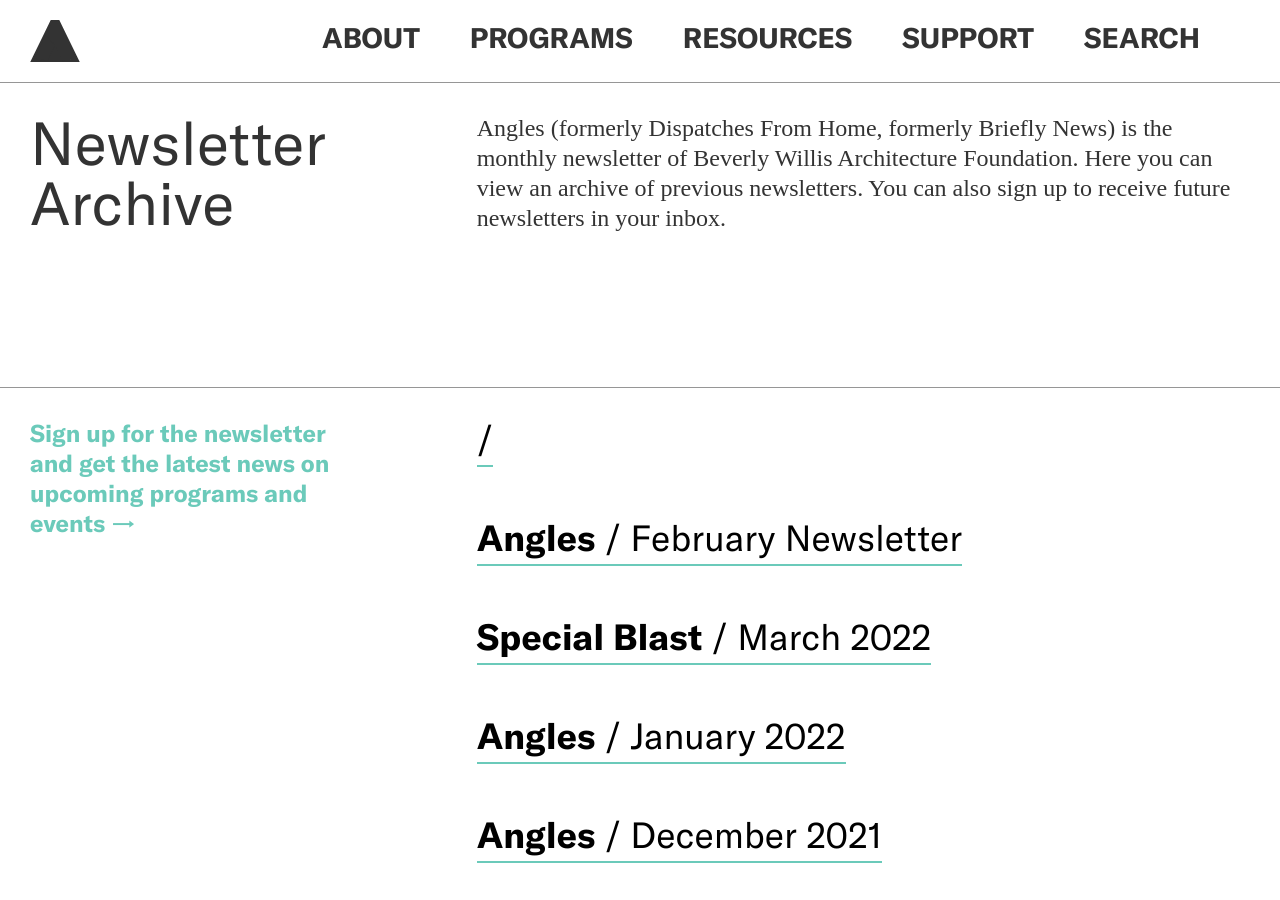
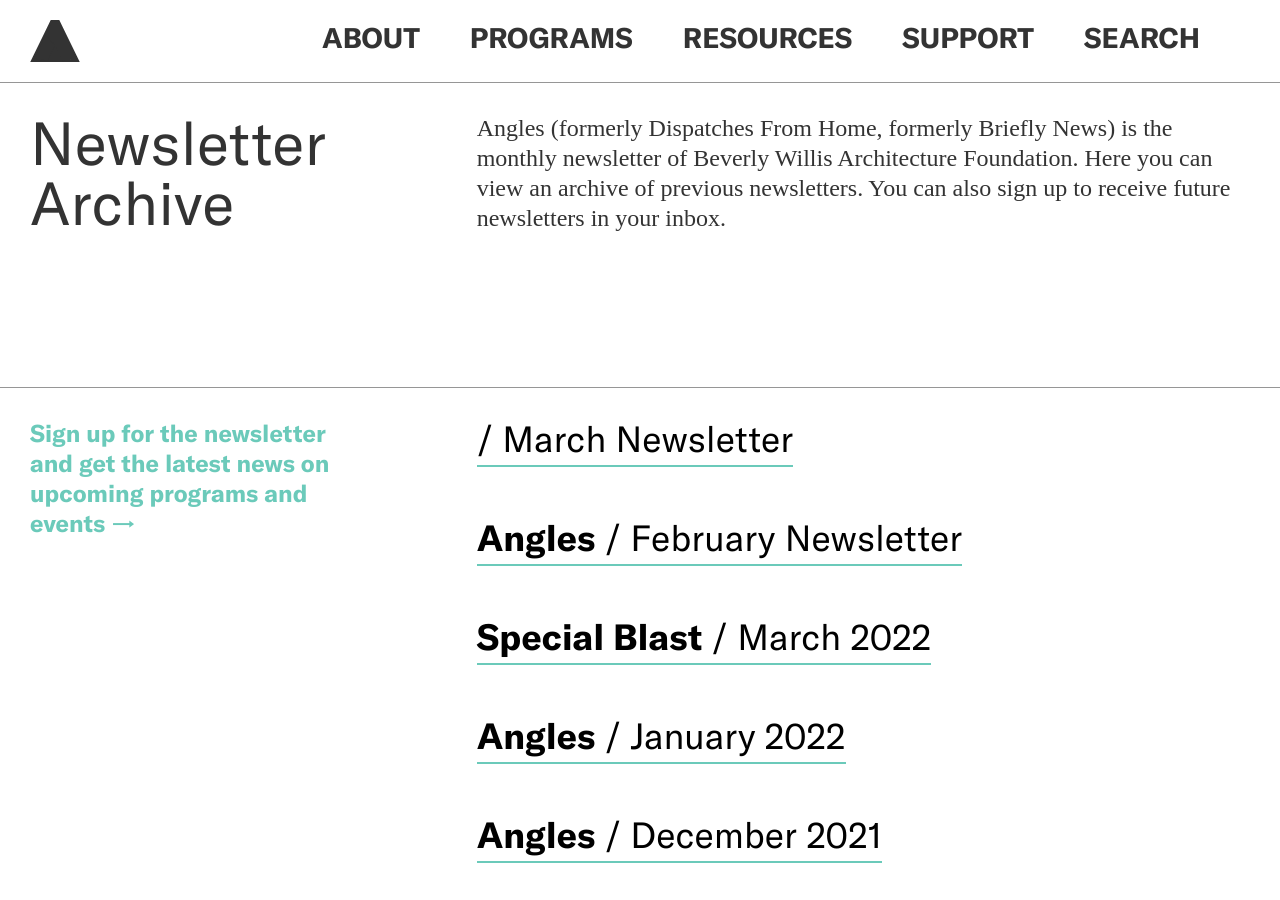
Before and after one commit to jengalas/bwaf-bbw, a Jekyll site: the page built from _resources/newsletter-archive.md, in a window 1280 px wide and 900 px high. Built offline with Jekyll 4.4.1, drawn with Linux system fonts in a browser that asks for light colours; nearby versions of some CDN libraries; some web fonts are replaced.

Commit message:
Update from Forestry.io Virginia Eskridge updated _resources/newsletter-archive.md

```diff
--- a/_resources/newsletter-archive.md
+++ b/_resources/newsletter-archive.md
@@ -10,7 +10,8 @@
 sign-up-text: Sign up for the newsletter and get the latest news on upcoming programs
   and events
 newsletters:
-- {}
+- link: https://mailchi.mp/bwaf/march-angles-newsletter-2995212
+  month_year: March Newsletter
 - title: Angles
   month_year: February Newsletter
   link: https://mailchi.mp/bwaf/gzbptdxwc1?e=[UNIQID]
```
